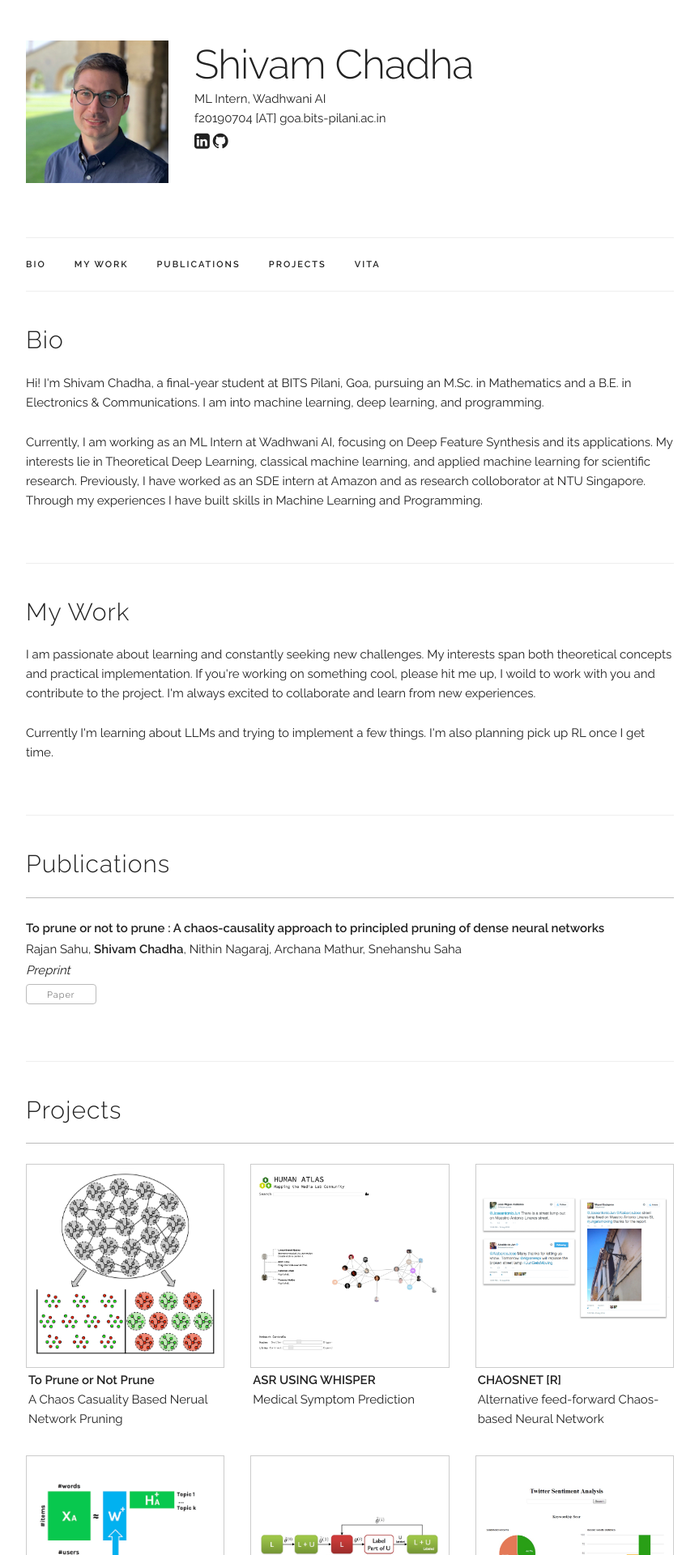
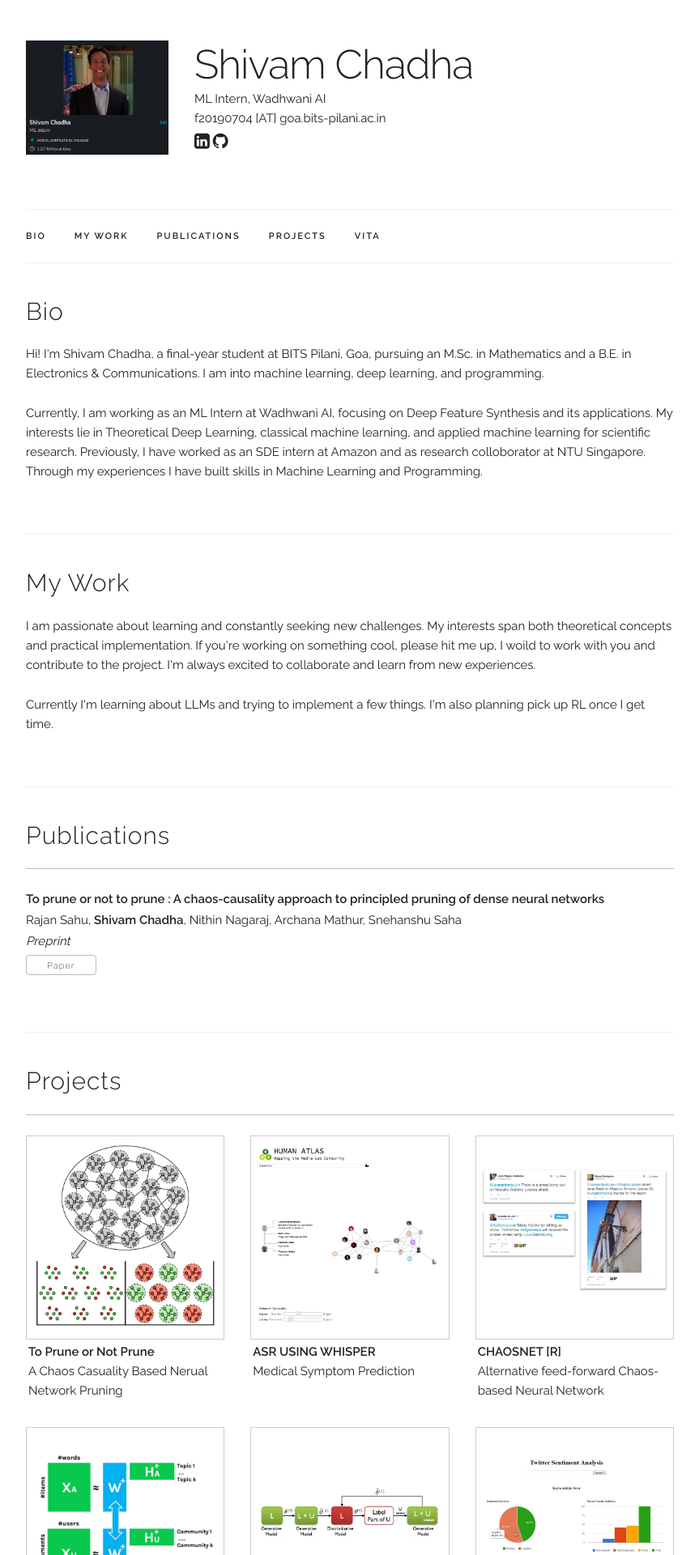
Before and after one commit to shivamchadha/shivamchadha.github.io, a Jekyll site: the page built from index.html, in a window 1280 px wide. Shown: the top 1920 px of the page at 81% size, without its empty margins (208-1071 px from the left). Built offline with Jekyll 4.4.1, drawn with Linux system fonts in a browser that asks for light colours.

Commit message:
adding temp profile picture

```diff
--- a/_data/main_info.yaml
+++ b/_data/main_info.yaml
@@ -1,7 +1,7 @@
 name: "Shivam Chadha"
 title: "ML Intern, Wadhwani AI"
 email: "f20190704 [AT] goa.bits-pilani.ac.in"
-profile_pic: "/assets/profile-pics/SU_small.jpg"
+profile_pic: "/assets/profile-pics/temp-pfp.png"
 # twitter: "https://twitter.com/"
 linkedin: "https://www.linkedin.com/in/shivamchadha"
 github: "https://github.com/shivamchadha"
```
Also changed, not shown: assets/profile-pics/30_large.jpg (deleted), assets/profile-pics/30_small.jpg (deleted), assets/profile-pics/SU.jpg (deleted), assets/profile-pics/SU_small.jpg (deleted), assets/profile-pics/temp-pfp.png (added), assets/profile-pics/thanksgiving.jpg (deleted).
